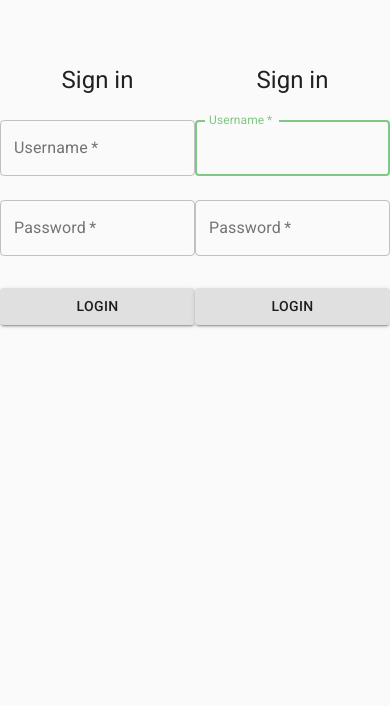
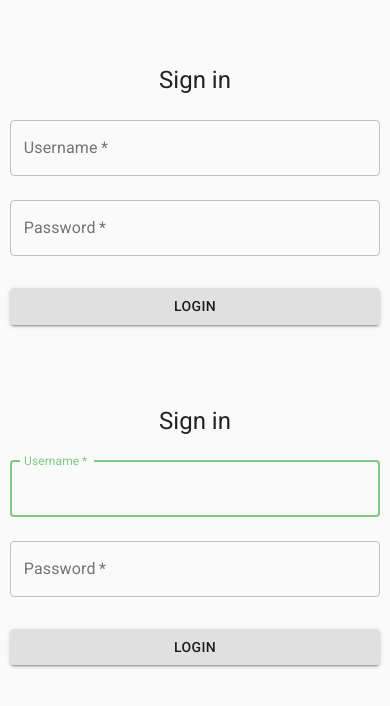
Before and after one commit to nzaharov/hci_project, a React (Create React App) app: page /home in a window 390 px wide. Shown: the top 706 px of the page. Built offline with nearby package versions, Linux system fonts and the light colour scheme.

Commit message:
styling fixes

```diff
--- a/src/index.css
+++ b/src/index.css
@@ -1,28 +1,25 @@
 body {
   margin: 0;
-  font-family: -apple-system, BlinkMacSystemFont, 'Segoe UI', 'Roboto', 'Oxygen',
-    'Ubuntu', 'Cantarell', 'Fira Sans', 'Droid Sans', 'Helvetica Neue',
-    sans-serif;
+  font-family: -apple-system, BlinkMacSystemFont, 'Segoe UI', 'Roboto', 'Oxygen', 'Ubuntu', 'Cantarell', 'Fira Sans', 'Droid Sans', 'Helvetica Neue', sans-serif;
   -webkit-font-smoothing: antialiased;
   -moz-osx-font-smoothing: grayscale;
 }
 
 code {
-  font-family: source-code-pro, Menlo, Monaco, Consolas, 'Courier New',
-    monospace;
+  font-family: source-code-pro, Menlo, Monaco, Consolas, 'Courier New', monospace;
 }
 
-#root {
+#login {
   display: flex;
   justify-content: center;
 }
 
-#root > div {
+#login>div {
   width: 30%;
 }
 
-@media only screen and (max-width: 600px) {
-  #root  > div {
+@media only screen and (max-width: 768px) {
+  #login>div {
     width: 95%;
   }
 }
--- a/src/login/index.js
+++ b/src/login/index.js
@@ -42,7 +42,7 @@
 
   const submit = event => {
     event.preventDefault();
-    if(username=== 'admin' && password === 'admin') {
+    if (username === 'admin' && password === 'admin') {
       history.push('/');
     } else {
       setErrorMessage('Wrong username or password');
@@ -51,6 +51,7 @@
   return (
     <ThemeProvider theme={theme}>
       <CssBaseline />
+      <div id="login">
         <div className={classes.paper}>
           <Typography component="h1" variant="h5">
             Sign in
@@ -85,10 +86,10 @@
           </Button>
           </form>
 
-        {errorMessage ? <p className={classes.error}>{errorMessage}</p>: ''}
+          {errorMessage ? <p className={classes.error}>{errorMessage}</p> : ''}
 
         </div>
-
+      </div>
     </ThemeProvider>
   );
 }
```
Lines whose indentation alone changed are shown as unchanged.
